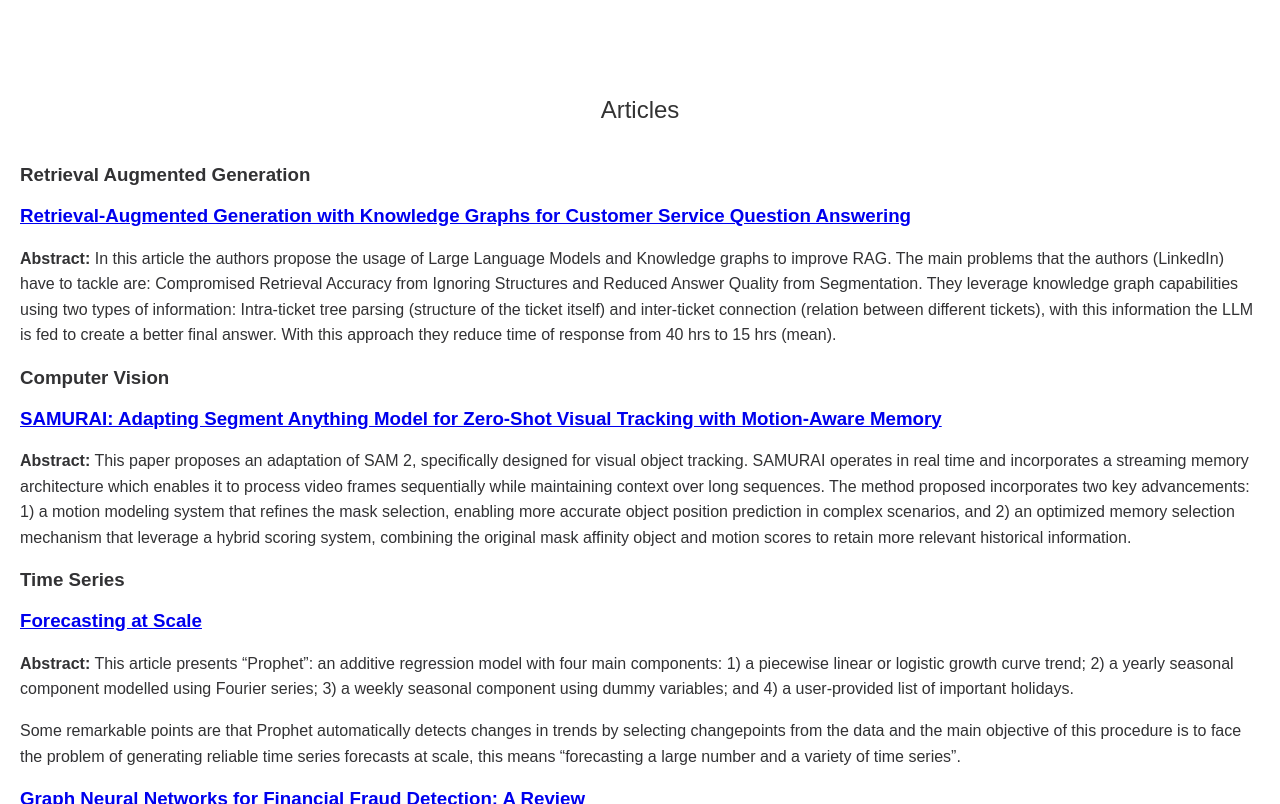
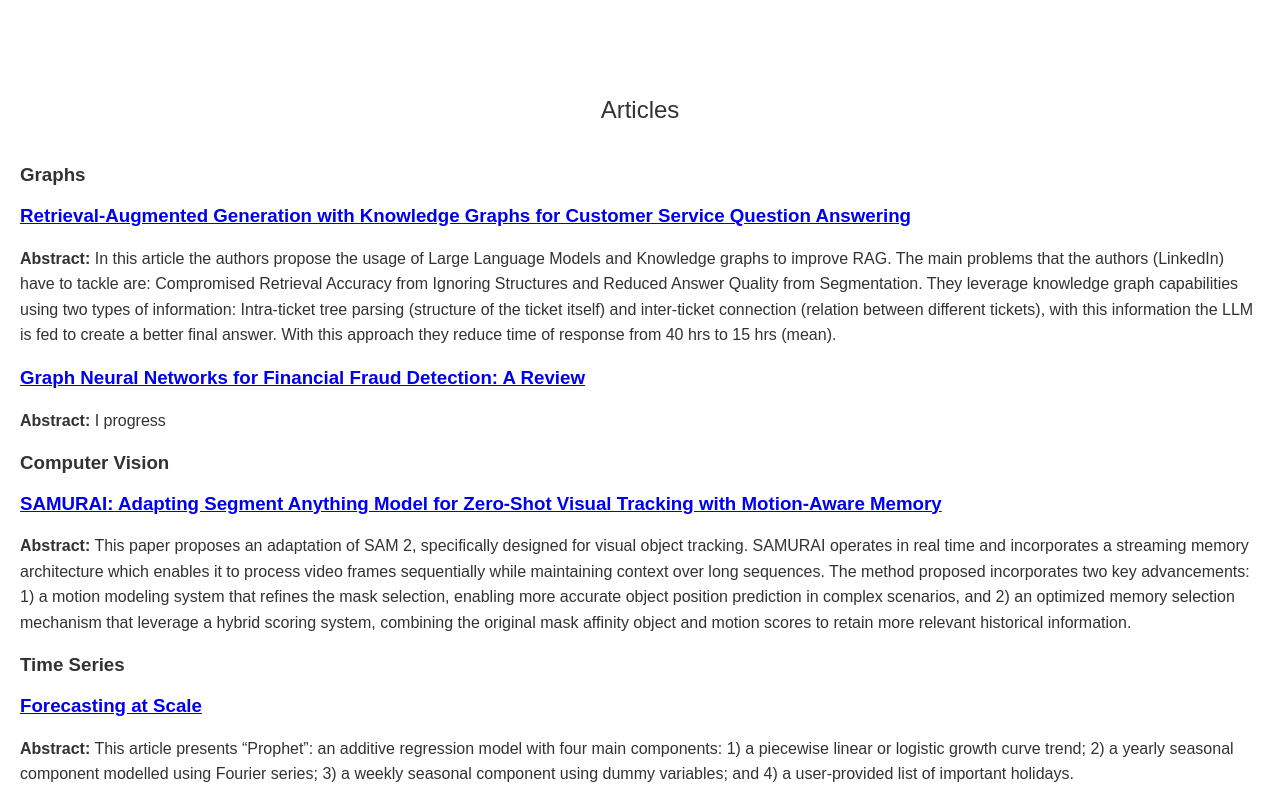
Before and after one commit to Cesarriosd/cesarios, a Jekyll site: the page built from README.md, in a window 1280 px wide and 900 px high, scrolled down 3477 px, cut to the strip 96-900 px from the top of the window. Built offline with Jekyll 4.4.1, drawn with Linux system fonts in a browser that asks for light colours; our own code applies the rules of GitHub Pages for plain Markdown files; some of the changed text lies outside the part shown.

Commit message:
reestructure interest part

```diff
--- a/_layouts/default.html
+++ b/_layouts/default.html
@@ -574,9 +574,11 @@ cd<!DOCTYPE html>
     <section id="articles" class="articles">
         <h2>Articles</h2>
         <div class="article">
-            <h3>Retrieval Augmented Generation</h3>
+            <h3>Graphs</h3>
             <h3><a href="https://arxiv.org/pdf/2404.17723">Retrieval-Augmented Generation with Knowledge Graphs for Customer Service Question Answering</a></h3>
             <p><strong>Abstract:</strong> In this article the authors propose the usage of Large Language Models and Knowledge graphs to improve RAG. The main problems that the authors (LinkedIn) have to tackle are: Compromised Retrieval Accuracy from Ignoring Structures and  Reduced Answer Quality from Segmentation. They leverage knowledge graph capabilities using two types of information: Intra-ticket tree parsing (structure of the ticket itself) and inter-ticket connection (relation between different tickets), with this information the LLM is fed to create a better final answer. With this approach they reduce time of response from 40 hrs to 15 hrs (mean).</p>
+            <h3><a href="https://arxiv.org/pdf/2411.05815">Graph Neural Networks for Financial Fraud Detection: A Review</a></h3>
+            <p><strong>Abstract:</strong> I progress
             <h3>Computer Vision</h3>
             <h3><a href="https://arxiv.org/html/2411.11922v1">SAMURAI: Adapting Segment Anything Model for Zero-Shot Visual Tracking with Motion-Aware Memory</a></h3>
             <p><strong>Abstract:</strong> This paper proposes an adaptation of SAM 2, specifically designed for visual object tracking. SAMURAI operates in real time and incorporates a streaming memory architecture which enables it to process video frames sequentially  while maintaining context over long sequences. The method proposed incorporates two key advancements: 1) a motion modeling system that refines the mask selection, enabling more accurate object position prediction in complex scenarios, and 2) an optimized memory selection mechanism that leverage a hybrid scoring system, combining the original mask affinity object and motion scores to retain more relevant historical information.</p>
```
Also changed, not shown: other parts of _layouts/default.html (+1 -2 lines).
